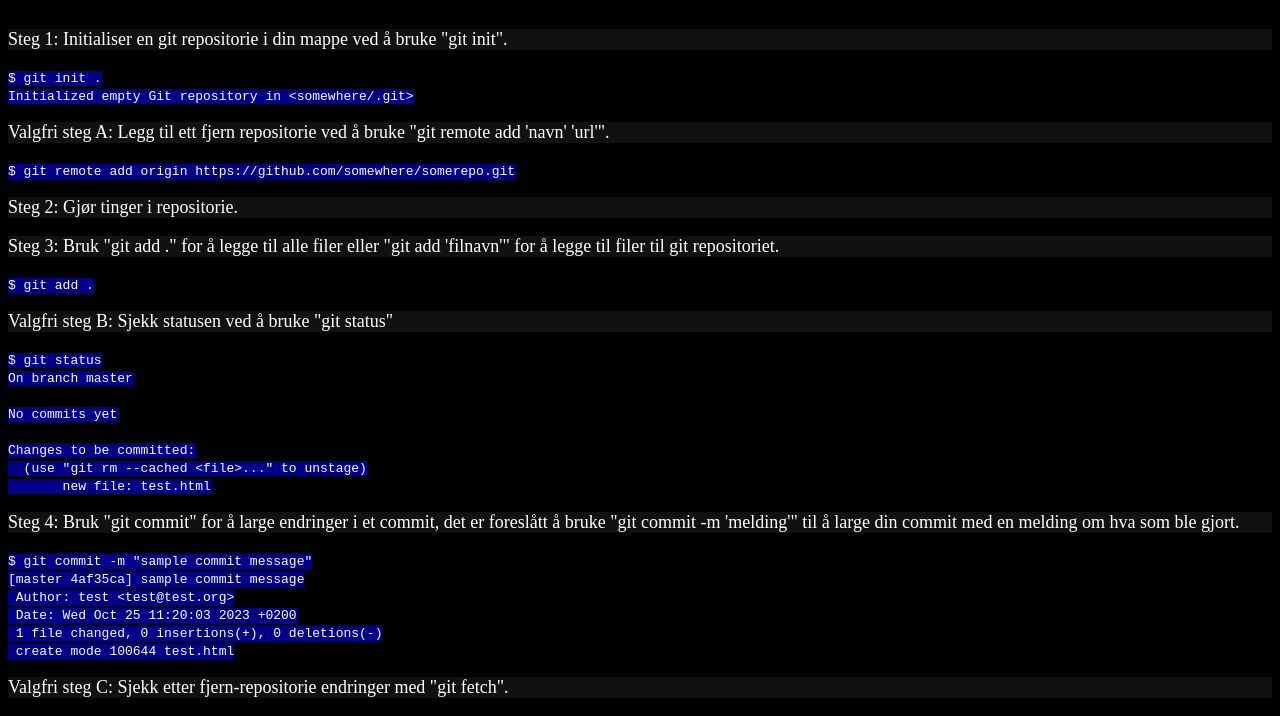
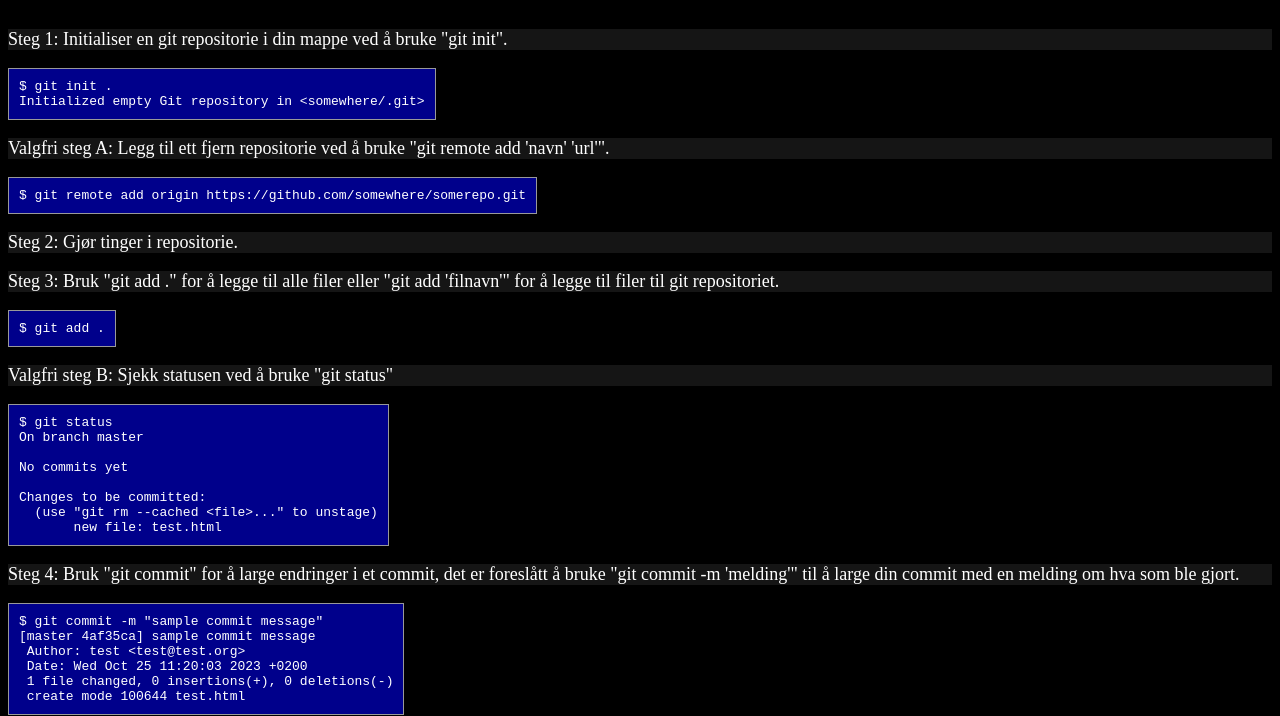
Before and after one commit to olabje02/gitWebsite, a plain HTML site: page git.html in a window 1280 px wide. Shown: the part 90-806 px from the top of the page. Drawn offline with Linux system fonts and the light colour scheme.

Commit message:
added more samp blocks, changed style on samp blocks and paragraphs, changed git download to git-scm.org

```diff
--- a/style.css
+++ b/style.css
@@ -8,13 +8,16 @@ h1 {
 
 p {
  color: white;
- background-color: #111111;
+ background-color: #151515;
  font-size: large;
 }
 
 samp {
     color: white;
     background-color: darkblue;
+    display: inline-block;
+    border: 1px solid #999;
+    padding: 10px;
 }
 
 /* navigation bar classes */
```
Also changed, not shown: index.html (+1 -1 lines), logg.html (+2 -1 lines).
